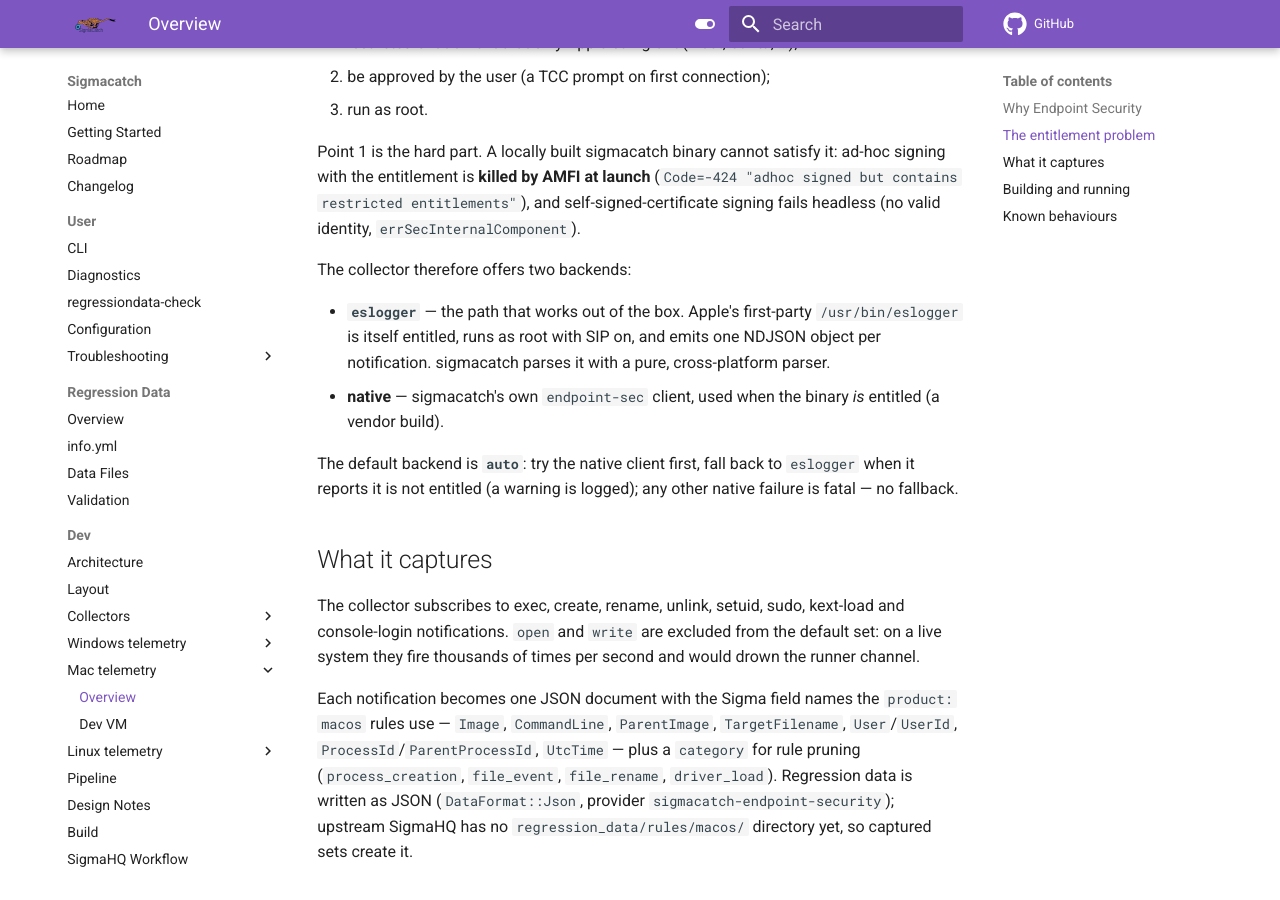
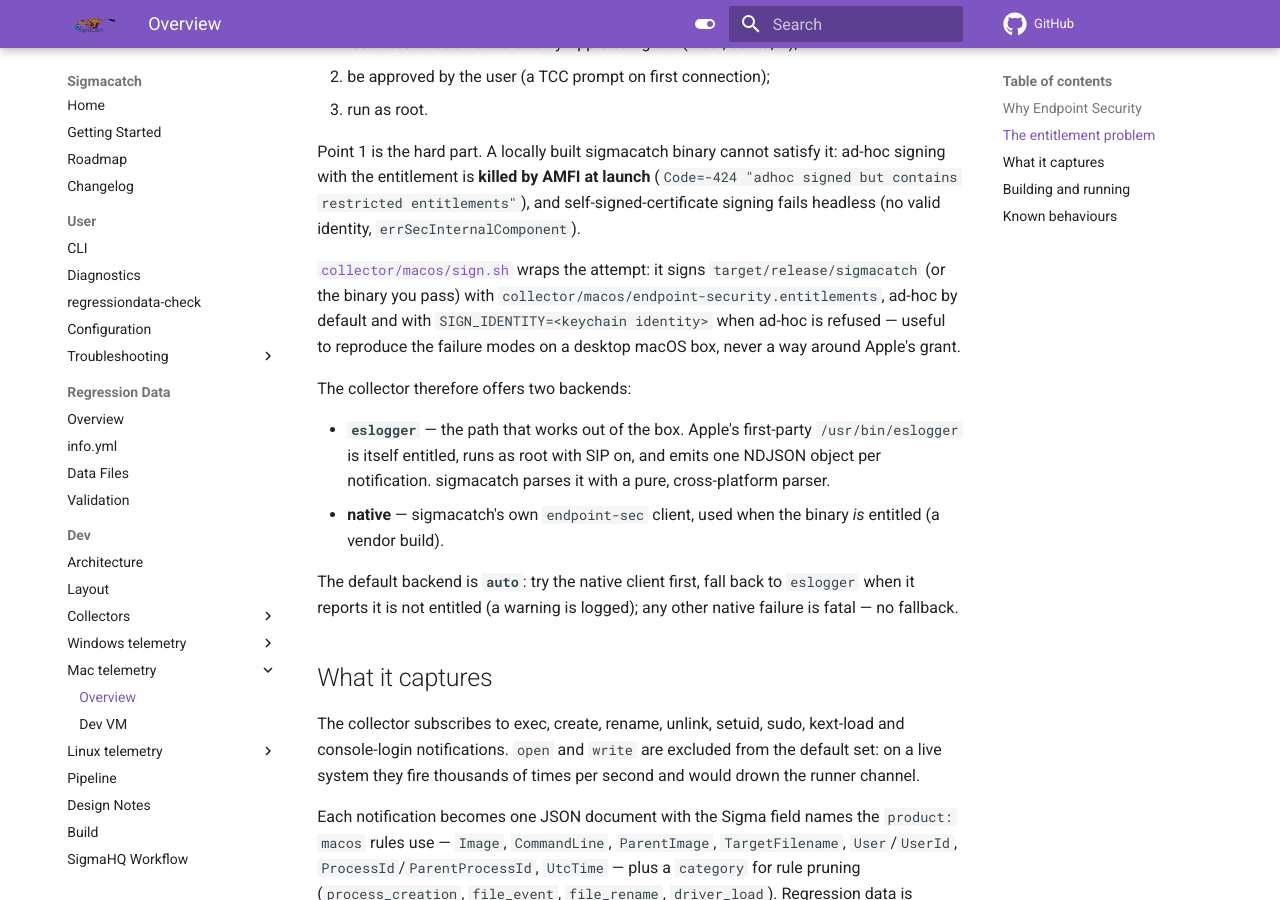
Before and after one commit to frack113/sigmacatch, an MkDocs documentation site: the page built from docs/dev/macos/index.md, in a window 1280 px wide and 900 px high, scrolled down 933 px. Built offline with MkDocs 1.6.1 and Material for MkDocs 9.7.7, drawn with Linux system fonts in a browser that asks for light colours; comment, search, counter and statistics services are not loaded.

Commit message:
📚 docs: document the macOS signing helper
The entitlement section explained why a local build cannot satisfy Apple's
restricted entitlement but never said what `collector/macos/sign.sh` buys. It
signs with the bundled entitlements, ad-hoc by default and with SIGN_IDENTITY
when AMFI refuses, which reproduces the failure modes — it is not a way around
the grant.

```diff
--- a/docs/dev/macos/index.md
+++ b/docs/dev/macos/index.md
@@ -42,6 +42,13 @@ it: ad-hoc signing with the entitlement is **killed by AMFI at launch**
 (`Code=-424 "adhoc signed but contains restricted entitlements"`), and
 self-signed-certificate signing fails headless (no valid identity,
 `errSecInternalComponent`).
+
+[`collector/macos/sign.sh`](https://github.com/frack113/sigmacatch/blob/main/collector/macos/sign.sh)
+wraps the attempt: it signs `target/release/sigmacatch` (or the binary you
+pass) with `collector/macos/endpoint-security.entitlements`, ad-hoc by default
+and with `SIGN_IDENTITY=<keychain identity>` when ad-hoc is refused — useful to
+reproduce the failure modes on a desktop macOS box, never a way around Apple's
+grant.
 
 The collector therefore offers two backends:
 
```
